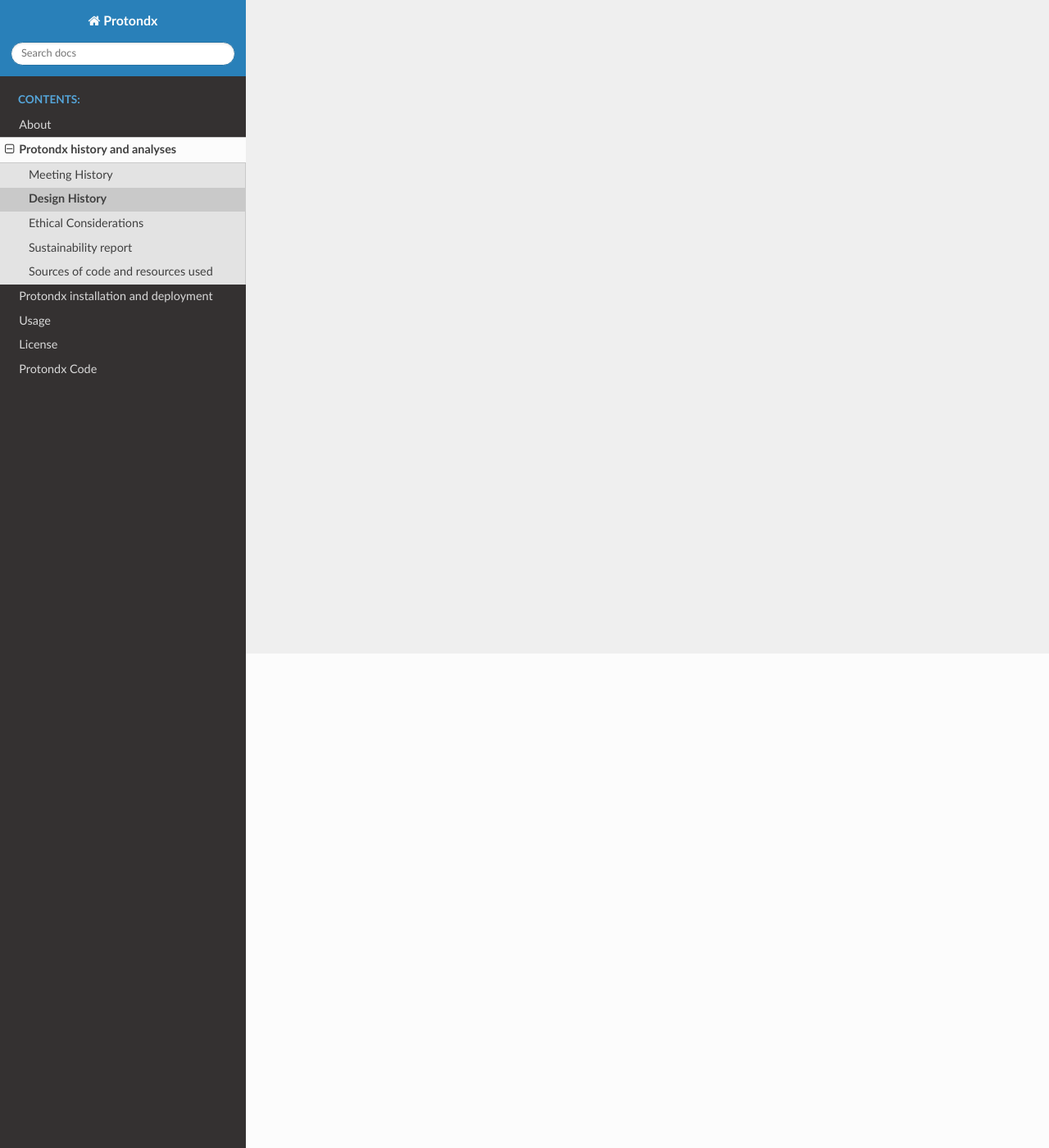
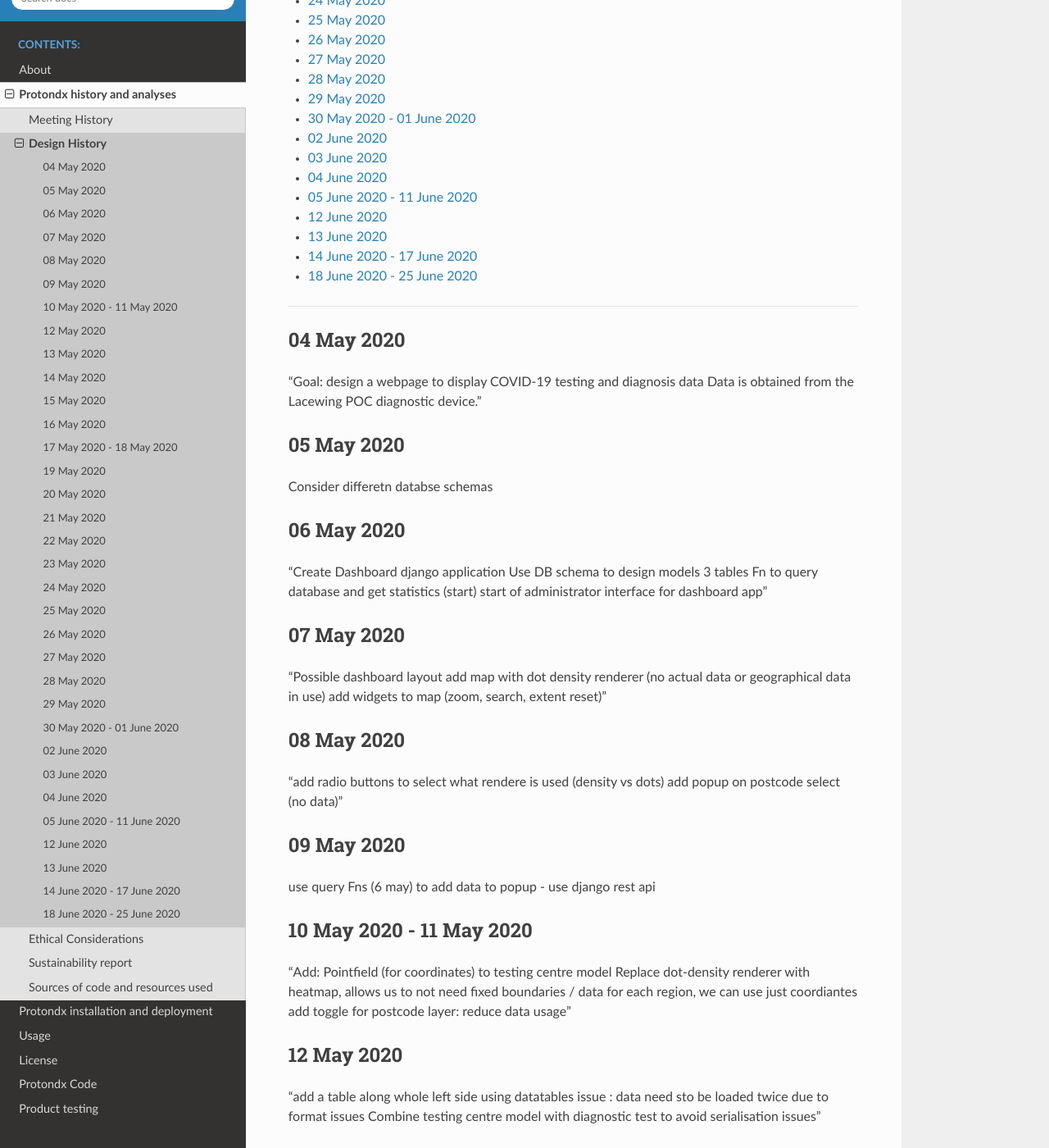
Before and after one commit to bahp/django-protondx, a Sphinx documentation site: the page built from docs/modules/history/design_history.rst, in a window 1280 px wide and 1400 px high, scrolled down 603 px. Shown: the whole window at 82% size. Built offline with Sphinx 7.4.7 and the Read the Docs theme 2.0.0, drawn with Linux system fonts in a browser that asks for light colours; some of the changed text lies outside the part shown.

Commit message:
add: baseline docs for design history

```diff
--- a/docs/index.rst
+++ b/docs/index.rst
@@ -14,6 +14,7 @@ Welcome to |project_name|'s documentation!
     modules/usage.rst
     modules/license.rst
     modules/code.rst
+    modules/testing.rst
 
 
 Indices and tables
--- a/docs/modules/history/design_history.rst
+++ b/docs/modules/history/design_history.rst
@@ -1,3 +1,169 @@
 ##############
 Design History
 ##############
+
+
+.. contents::
+    :depth: 1
+    :local:
+
+
+---------------
+
+
+04 May 2020
+-----------
+"Goal: design a webpage to display COVID-19 testing and diagnosis data
+Data is obtained from the Lacewing POC diagnostic device."
+
+05 May 2020
+-----------
+Consider differetn databse schemas
+
+06 May 2020
+-----------
+"Create Dashboard django application
+Use DB schema to design models
+3 tables
+Fn to query database and get statistics (start)
+start of administrator interface for dashboard app"
+
+07 May 2020
+-----------
+"Possible dashboard layout
+add map with dot density renderer (no actual data or geographical data in use)
+add widgets to map (zoom, search, extent reset)"
+
+08 May 2020
+-----------
+"add radio buttons to select what rendere is used (density vs dots)
+add popup on postcode select (no data)"
+
+09 May 2020
+-----------
+use query Fns (6 may) to add data to popup - use django rest api
+
+10 May 2020 - 11 May 2020
+-------------------------
+"Add: Pointfield (for coordinates) to testing centre model
+Replace dot-density renderer with heatmap, allows us to not need fixed boundaries / data for each region, we can use just coordiantes
+add toggle for postcode layer: reduce data usage"
+
+12 May 2020
+-----------
+"add a table along whole left side using datatables
+issue : data need sto be loaded twice due to format issues
+Combine testing centre model with diagnostic test to avoid serialisation issues"
+
+13 May 2020
+-----------
+"Selection in table highlights diagnostic on map
+fix the data laoded twice issue by using a glob to make it seem as if the laoded data was data which can be queried with a link
+write custom geoJSON serializer which works with foreign keys, centre model can be added back"
+
+14 May 2020
+-----------
+Add colour censative dot renderer (diff colour for pos and neg diagnostics)
+
+15 May 2020
+-----------
+Add error msg for cases when WebGL is not enabled
+
+16 May 2020
+-----------
+"Edit dashboard layout
+seraching for address gives overview data for closest postcode (removed later on)
+search in map filters the datatable"
+
+17 May 2020 - 18 May 2020
+-------------------------
+Write functions to create sample data (very basic, limited centres/patients)
+
+19 May 2020
+-----------
+Start file upload app
+
+20 May 2020
+-----------
+Open uploaded files, try and create a form based on json content
+
+21 May 2020
+-----------
+Add a country GeoJSON layer + get basic statistics for the country
+
+22 May 2020
+-----------
+"Add charts for centre type (chart.js) and gender
+consider the addition of a time slider (date format is majot obstacle)
+remove datatable and have global stats instead
+add a regions layer"
+
+23 May 2020
+-----------
+Start transition to an imperial theme (on request from supervisor)
+
+24 May 2020
+-----------
+"Datatable is added back, clicking on an entry brings up a modal (to be used for patient information)
+float divs to grid"
+
+25 May 2020
+-----------
+"Add: various location fileds to testing centre model (region, county, country...)
+add patient info and history to modal"
+
+26 May 2020
+-----------
+Refactor repo, to sperate into js, css, ... static files
+
+27 May 2020
+-----------
+Form has  a defualt format and fileds are completed based on data in file
+
+28 May 2020
+-----------
+"Style form
+Store country data in database. use it for reverse geocoding. Use postcode API to get county and postcode"
+
+29 May 2020
+-----------
+"Imperial theme on upload page
+date chart in dashboard"
+
+30 May 2020 - 01 June 2020
+--------------------------
+Change all code documentation/commetns to restructured text doctrings
+
+02 June 2020
+------------
+Create the basic structure for documentation using Sphinx
+
+03 June 2020
+------------
+Create patient sample data, add a command to import to DB
+
+04 June 2020
+------------
+Command to load region/country.. boundaries
+
+05 June 2020 - 11 June 2020
+---------------------------
+Work on deploying to AWS and later to Heroku
+
+12 June 2020
+------------
+"Compress static files and all data over 200B transferred using GZIP
+add login/logout for doctors"
+
+13 June 2020
+------------
+"log user who uplaods data
+integrate PCR data generation/querying into REST API"
+
+14 June 2020 - 17 June 2020
+---------------------------
+Add time slider for the dot renderer (seperate branch)
+
+18 June 2020 - 25 June 2020
+---------------------------
+document the project based on noted taken throughout
--- a/docs/modules/history_index.rst
+++ b/docs/modules/history_index.rst
@@ -1,6 +1,9 @@
 ###################################
 |project_name| history and analyses
 ###################################
+
+The following sections detail the design process and decisions taken throughout the project.
+
 
 .. toctree::
     :maxdepth: 1
```
Also changed, not shown: docs/modules/code.rst (+8 -7 lines), docs/modules/testing.rst (added, +34 -0 lines), docs/modules/history/code_sources.rst (line endings or trailing spaces).
